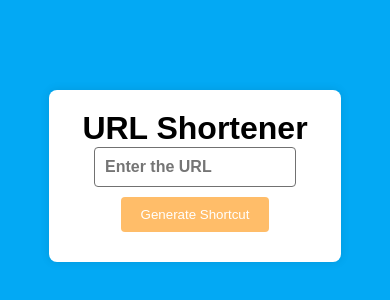
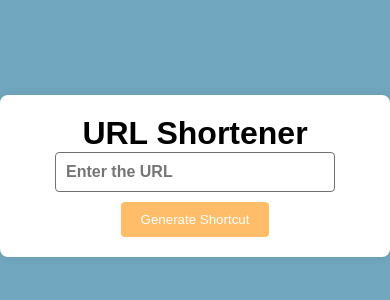
Before and after one commit to mk05112004/chalenge-5, a plain HTML site: page client/home.html in a window 390 px wide. Shown: the part 246-546 px from the top of the page. Drawn offline with Linux system fonts and the light colour scheme; no server answers.

Commit message:
add responsive

```diff
--- a/client/Auth/style.css
+++ b/client/Auth/style.css
@@ -3,8 +3,8 @@ body {
     text-align: center;
     margin: 0;
     padding: 0;
-    background: linear-gradient(45deg, #ff6f61, #ffbd69, #03a9f4, #7d63ff); /* Gradient background */
-    color: #fff; /* Text color */
+    background: linear-gradient(45deg, #ff6f61, #ffbd69, #03a9f4, #7d63ff);
+    color: #fff;
     display: flex;
     justify-content: center;
     align-items: center;
@@ -12,7 +12,7 @@ body {
 }
 
 .container {
-    background-color: rgba(255, 255, 255, 0.9); /* Semi-transparent white background for the container */
+    background-color: rgba(255, 255, 255, 0.9);
     padding: 20px;
     border-radius: 8px;
     box-shadow: 0 0 10px rgba(0, 0, 0, 0.1);
@@ -20,7 +20,7 @@ body {
 }
 
 h1 {
-    color: #333; /* Dark text color */
+    color: #333;
 }
 
 input[type="email"],
@@ -30,11 +30,11 @@ input[type="password"] {
     margin-bottom: 20px;
     border: 3px solid #ccc;
     border-radius: 7px;
-    background-color: #f9f9f9; /* Light gray background for input fields */
+    background-color: #f9f9f9;
 }
 
 button[type="submit"] {
-    background-color: #007bff; /* Blue button color */
+    background-color: #007bff;
     color: #fff;
     border: none;
     padding: 12px 40px;
@@ -43,5 +43,10 @@ button[type="submit"] {
 }
 
 button[type="submit"]:hover {
-    background-color: #0056b3; /* Darker blue on hover */
+    background-color: #0056b3;
 }
+@media screen and (min-width: 769px) {
+    .container {
+        width: 100%;
+    }
+}
--- a/client/script.js
+++ b/client/script.js
@@ -42,7 +42,7 @@ urlForm.addEventListener('submit', async (e) => {
                         </div>
                         <div class="short">
                             <p>Short Url : </p>
-                                <p class="shortUrlText" onClick="shortUrlPath('${url.shortUrl}')"> ${url.shortUrl}</p>
+                                <a  onClick="shortUrlPath('${url.shortUrl}')" href="${url.fullUrl}"> ${url.shortUrl}</a>
                         </div>
                     `;
                     allUrl.appendChild(uniqueDiv);
@@ -70,7 +70,7 @@ const shortUrlPath =async(shortPath)=>{
        }
 
     } catch (error) {
-
+        console.log("ERROR : "+ error.message)
     }
 
 
--- a/client/styles.css
+++ b/client/styles.css
@@ -1,4 +1,4 @@
-* {
+*{
     margin: 0;
     padding: 0;
     box-sizing: border-box;
@@ -7,8 +7,8 @@
   body {
       font-family: Arial, sans-serif;
       text-align: center;
-    background-color: #03a9f4; /* Vibrant blue background color for the entire page */
-    color: black; /* Text color */
+      background-color:rgb(113, 168, 191);
+      color: black;
       position: relative;
       display: grid;
       place-items: center;
@@ -17,15 +17,22 @@ body {
   }
 
   .container {
-    background-color: white; /* Pink background color for the container */
+      background-color: white;
       padding: 20px;
       border-radius: 8px;
       box-shadow: 0 0 10px rgba(0, 0, 0, 0.1);
-    width: 75%;
+      width: 50%;
       height: auto;
       display: grid;
 
 
+  }
+
+  @media screen and (max-width: 769px) {
+      .container {
+          margin: 100px auto;
+          width: 100%;
+      }
   }
 
   input[type="url"] {
@@ -38,21 +45,20 @@ input[type="url"] {
       font-weight: bold;
       outline: none;
       border-radius: 4px;
-    background-color: #fff; /* White background color for input fields */
+      background-color: #fff;
   }
 
   button {
-    background-color: #ffbd69; /* Vibrant yellow button color */
+      background-color: #ffbd69;
       color: #fff;
       border: none;
       padding: 10px 20px;
       cursor: pointer;
       border-radius: 4px;
-    margin-bottom: 10px;
   }
 
   button:hover {
-    background-color: #ff9a8b; /* Button color on hover */
+      background-color: #ff9a8b;
   }
 
   p {
@@ -60,10 +66,9 @@ p {
       margin-top: 10px;
   }
 
-a , .shortUrlText {
+  a {
       text-decoration: none;
-    cursor: pointer;
-    color: #03a9f4; /* Blue link color */
+      color: #03a9f4;
   }
 
   .OneUrl {
@@ -71,31 +76,16 @@ a , .shortUrlText {
       grid-template-columns: repeat(2,1fr);
       background-color: green;
       margin-bottom: 10px;
-
+      padding: 10px;
       border-radius: 4px;
       background-color: #f2f1f2;
-    padding: 10px;
       & > :is(.full , .short) {
           display: grid;
           grid-template-columns: repeat(2,1fr);
-        margin-top: 0%;
-        & > .shortUrlText {
-            margin-top: 5%;
-            word-break: break-all;
-            background-color: transparent;
-            color: #03a9f4;
-            font-size: 1.1rem;
-
-        }
-
           & > a {
-            margin-top: 0%;
+              margin-top: 6%;
               word-break: break-all;
           }
-
-
       }
 
   }
-
-/* Add more custom styles as needed */
```
Lines whose indentation alone changed are shown as unchanged.
